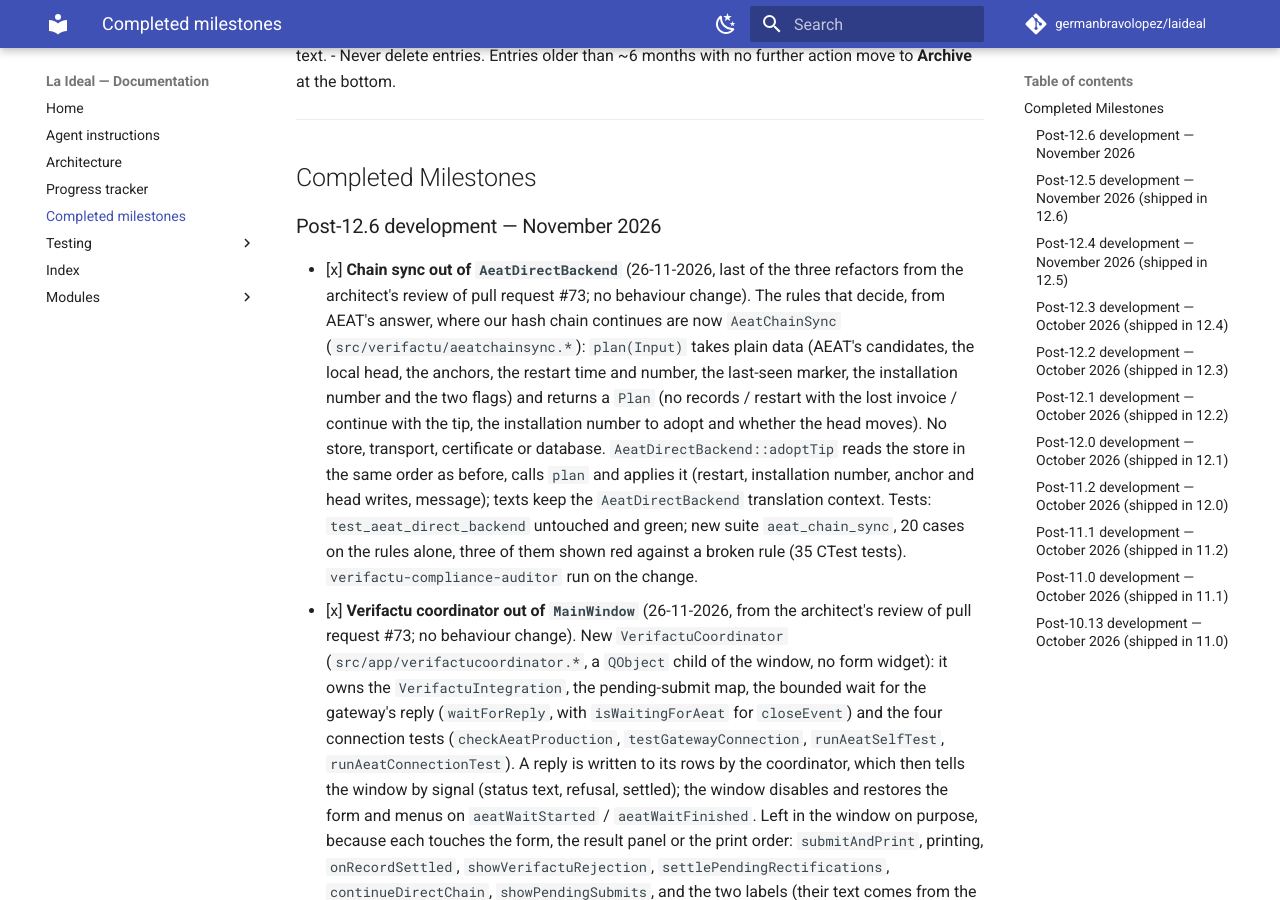
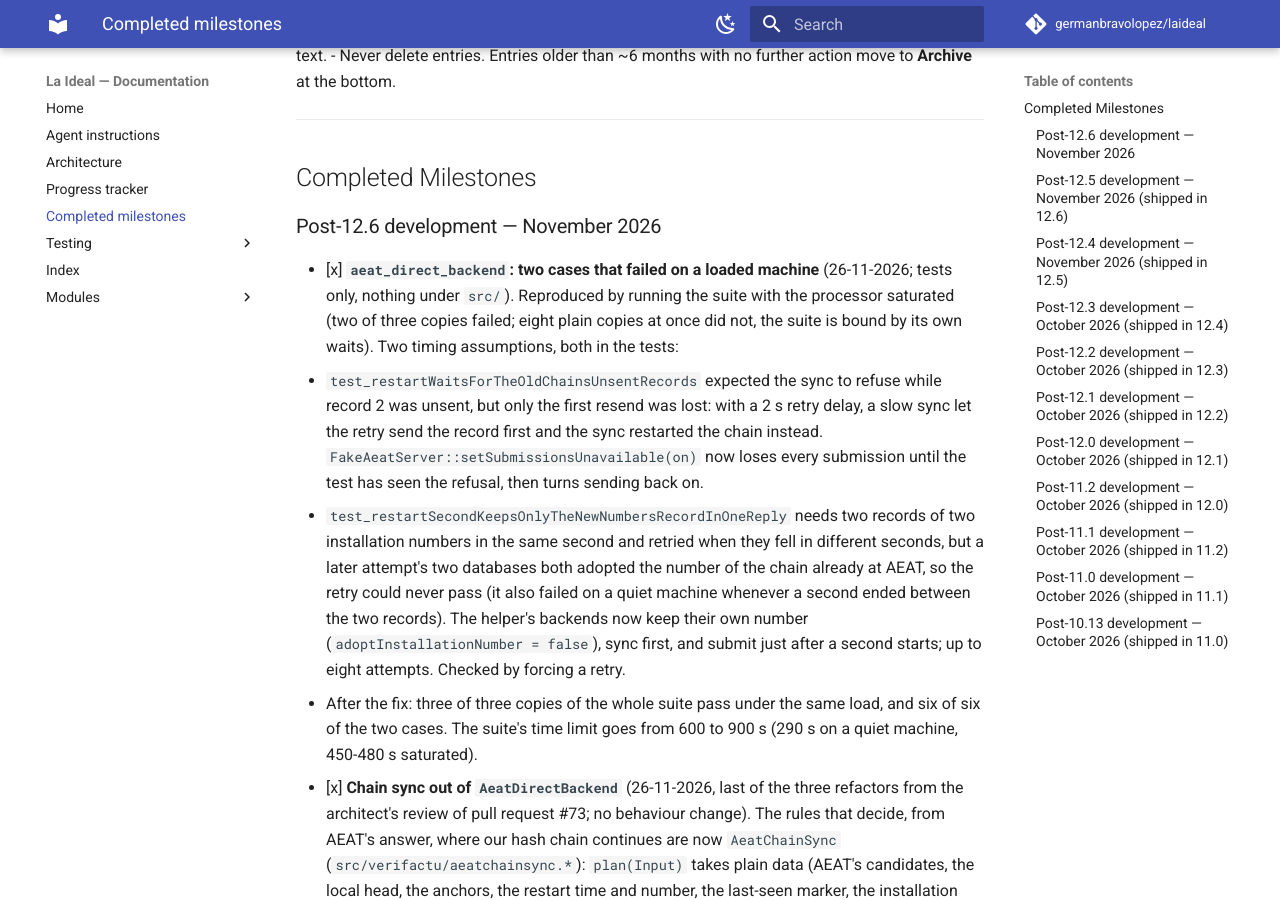
Before and after one commit to germanbravolopez/laideal, an MkDocs documentation site: the page built from docs/completed_milestones.md, in a window 1280 px wide and 900 px high, scrolled down 383 px. Built offline with MkDocs 1.6.1 and Material for MkDocs 9.7.7, drawn with Linux system fonts in a browser that asks for light colours; comment, search, counter and statistics services are not loaded.

Commit message:
aeat_direct_backend: two cases no longer depend on timing (submissions held unavailable until the sync has refused; same-second pair keeps its own installation numbers on a retry and starts on a fresh second), suite limit 900 s; tracker entry closed

```diff
--- a/docs/completed_milestones.md
+++ b/docs/completed_milestones.md
@@ -13,6 +13,10 @@ Finished work, split out of [`progress_tracker.md`](progress_tracker.md) so the
 
 ### Post-12.6 development — November 2026
 
+- [x] **`aeat_direct_backend`: two cases that failed on a loaded machine** (26-11-2026; tests only, nothing under `src/`). Reproduced by running the suite with the processor saturated (two of three copies failed; eight plain copies at once did not, the suite is bound by its own waits). Two timing assumptions, both in the tests:
+  - `test_restartWaitsForTheOldChainsUnsentRecords` expected the sync to refuse while record 2 was unsent, but only the first resend was lost: with a 2 s retry delay, a slow sync let the retry send the record first and the sync restarted the chain instead. `FakeAeatServer::setSubmissionsUnavailable(on)` now loses every submission until the test has seen the refusal, then turns sending back on.
+  - `test_restartSecondKeepsOnlyTheNewNumbersRecordInOneReply` needs two records of two installation numbers in the same second and retried when they fell in different seconds, but a later attempt's two databases both adopted the number of the chain already at AEAT, so the retry could never pass (it also failed on a quiet machine whenever a second ended between the two records). The helper's backends now keep their own number (`adoptInstallationNumber = false`), sync first, and submit just after a second starts; up to eight attempts. Checked by forcing a retry.
+  - After the fix: three of three copies of the whole suite pass under the same load, and six of six of the two cases. The suite's time limit goes from 600 to 900 s (290 s on a quiet machine, 450-480 s saturated).
 - [x] **Chain sync out of `AeatDirectBackend`** (26-11-2026, last of the three refactors from the architect's review of pull request #73; no behaviour change). The rules that decide, from AEAT's answer, where our hash chain continues are now `AeatChainSync` (`src/verifactu/aeatchainsync.*`): `plan(Input)` takes plain data (AEAT's candidates, the local head, the anchors, the restart time and number, the last-seen marker, the installation number and the two flags) and returns a `Plan` (no records / restart with the lost invoice / continue with the tip, the installation number to adopt and whether the head moves). No store, transport, certificate or database. `AeatDirectBackend::adoptTip` reads the store in the same order as before, calls `plan` and applies it (restart, installation number, anchor and head writes, message); texts keep the `AeatDirectBackend` translation context. Tests: `test_aeat_direct_backend` untouched and green; new suite `aeat_chain_sync`, 20 cases on the rules alone, three of them shown red against a broken rule (35 CTest tests). `verifactu-compliance-auditor` run on the change.
 - [x] **Verifactu coordinator out of `MainWindow`** (26-11-2026, from the architect's review of pull request #73; no behaviour change). New `VerifactuCoordinator` (`src/app/verifactucoordinator.*`, a `QObject` child of the window, no form widget): it owns the `VerifactuIntegration`, the pending-submit map, the bounded wait for the gateway's reply (`waitForReply`, with `isWaitingForAeat` for `closeEvent`) and the four connection tests (`checkAeatProduction`, `testGatewayConnection`, `runAeatSelfTest`, `runAeatConnectionTest`). A reply is written to its rows by the coordinator, which then tells the window by signal (status text, refusal, settled); the window disables and restores the form and menus on `aeatWaitStarted` / `aeatWaitFinished`. Left in the window on purpose, because each touches the form, the result panel or the print order: `submitAndPrint`, printing, `onRecordSettled`, `showVerifactuRejection`, `settlePendingRectifications`, `continueDirectChain`, `showPendingSubmits`, and the two labels (their text comes from the coordinator). Moved strings keep the `MainWindow` translation context. `mainwindow.cpp` 1,968 to 1,689 lines. Tests: `test_e2e_app` and `test_e2e_verifactu` pass with no expectation changed; new suite `verifactu_coordinator` drives the coordinator without the window on the fake gateway (34 CTest tests).
 - [x] **Text helpers out of the data layer** (26-11-2026, first of the three refactors from the architect's review of pull request #73; no behaviour change). New leaf library `src/textformat/` (Qt Core only): `roundToCents`, `moneyText`, `moneyParse`, `displayMoney`, `displayEuro`, `parseDecimal`, `displayDecimal`, and the stored date text (`kDbDateFormat`, `parseDbDate`, `dbDateText`), moved from `sql_lite` with names, signatures and bodies unchanged. `sql_lite` links it PUBLIC and `sql_lite.h` includes it, so code that uses the data layer needed no edit. One date constant instead of two: `AeatHash::kDateFormat` and two local copies in `verifactu` are gone, `verifactu` links `textformat`. `uikit` and `reporthtml` use the constant instead of a literal; `numberformatdelegate.cpp` no longer includes the data layer to format. Other date formats (`dd/MM/yyyy`, timestamps) and the standalone test tools keep their literals.
```
Also changed, not shown: docs/progress_tracker.md (+1 -3 lines), docs/testing/README.md (+1 -1 lines), docs/testing/e2e.md (+1 -1 lines), 4 other files.
